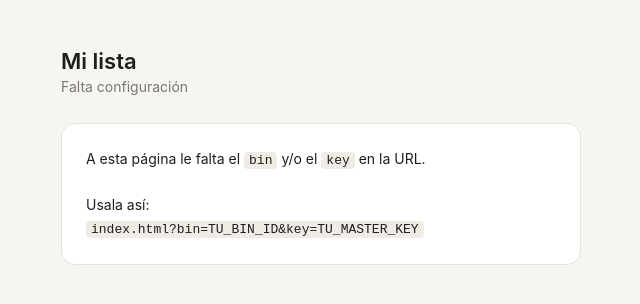
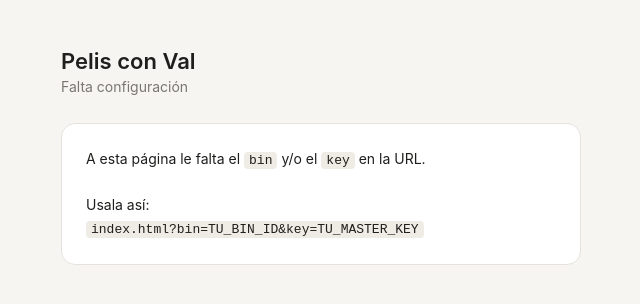
Before and after one commit to marianocruzchavez738/PELISCONVAL, a plain HTML site: page index.html in a window 1280 px wide. Shown: the full height of the page, 319-959 px from the left. Drawn offline with Linux system fonts and the light colour scheme.

Commit message:
Update index.html

```diff
--- a/index.html
+++ b/index.html
@@ -3,7 +3,7 @@
 <head>
 <meta charset="UTF-8">
 <meta name="viewport" content="width=device-width, initial-scale=1.0">
-<title>Mi lista</title>
+<title>Pelis con val</title>
 <style>
   :root{
     --bg:#f6f5f2;
@@ -89,7 +89,7 @@
 </head>
 <body>
 <div class="wrap">
-  <h1>Mi lista</h1>
+  <h1>Pelis con Val</h1>
   <p class="sub" id="subtitle">Cargando…</p>
 
   <div id="app"></div>
```
